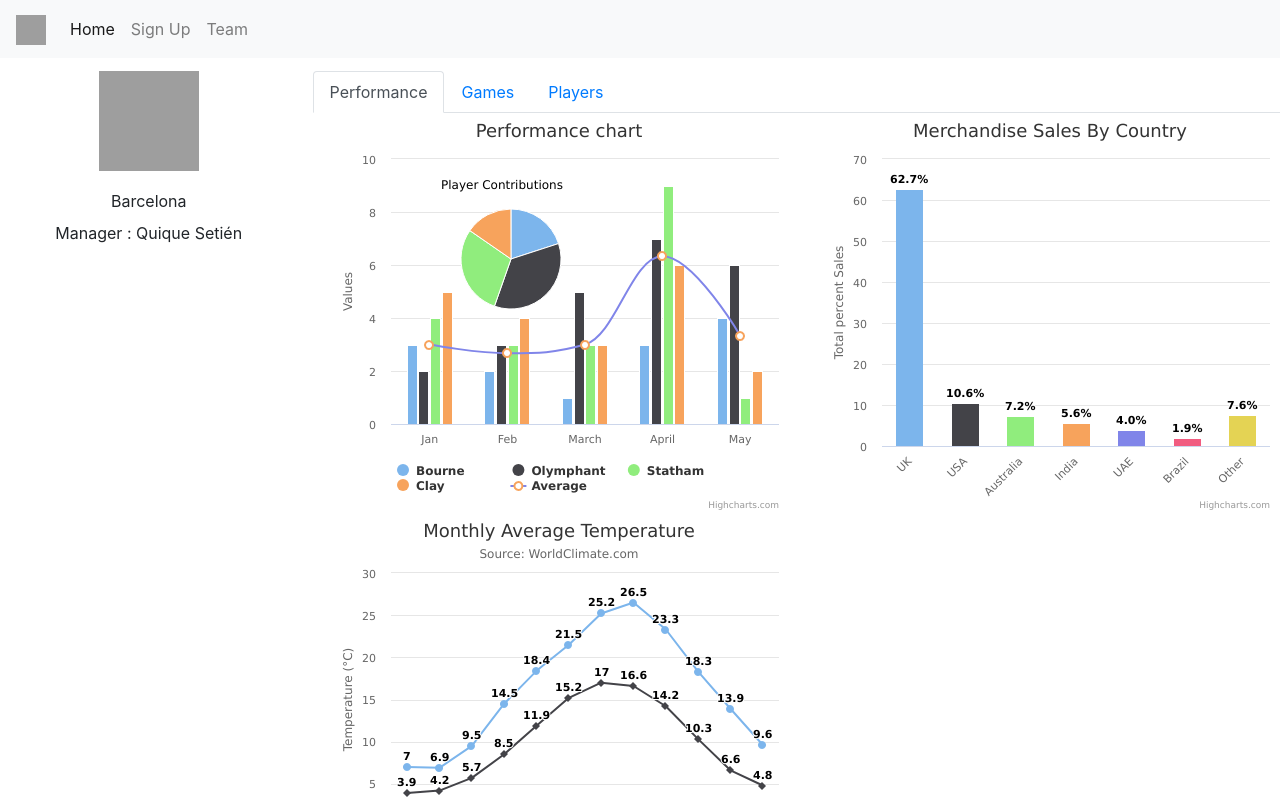
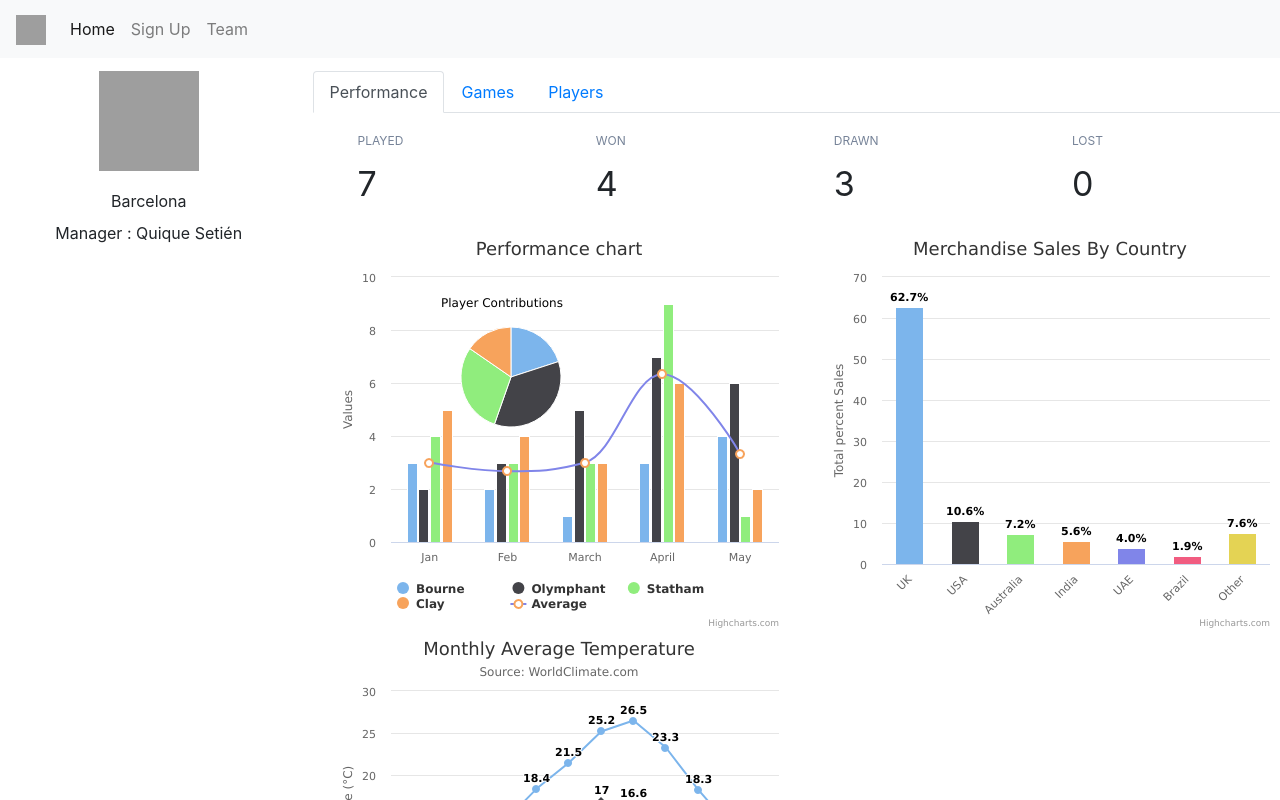
Before and after one commit to Lp063/ubx, a React (Create React App) app: page /teamManager in a window 1280 px wide. Shown: the top 800 px of the page. Built offline with nearby package versions, Linux system fonts and the light colour scheme; grey boxes are pictures that could not be loaded.

Commit message:
pwdl and games improvement

```diff
--- a/src/App.js
+++ b/src/App.js
@@ -1,5 +1,5 @@
 import React, { Component } from 'react';
-import { BrowserRouter as Router, Route, Redirect  } from 'react-router-dom';
+import { BrowserRouter as Router, Route  } from 'react-router-dom';
 import Axios from 'axios';
 import history from "./utils/history";
 
--- a/src/components/lists/gamesPlayedList/GamesPlayed.js
+++ b/src/components/lists/gamesPlayedList/GamesPlayed.js
@@ -1,5 +1,7 @@
 import React from 'react';
-import { Col, Row, Image } from 'react-bootstrap';
+import { Col, Image } from 'react-bootstrap';
+import { FontAwesomeIcon } from '@fortawesome/react-fontawesome'
+import { faCamera, faThumbsDown } from '@fortawesome/free-solid-svg-icons'
 
 import './GamesPlayed.css'
 
@@ -10,10 +12,10 @@ function GamesPlayed(props){
             {
                 props.gamesInADay.games.map((game,index)=>(
                    <Col key={index} md={12} sm={12} xs={12} style={style.singleGame.container}>
-                        <Col md={3} sm={12} xs={12}>{ game.location }</Col>
+                        <Col md={3} sm={12} xs={12} className="hidden-sm hidden-xs" >{ game.location }</Col>
                         <Col md={6} sm={12} xs={12} style={style.singleGame.teamScoreContainer}>
                             <Col md={5} sm={12} xs={12} style={style.singleGame.team.container}>
-                                <text style={style.singleGame.team.name}>{game.teams[0].name} </text>
+                                <label style={style.singleGame.team.name}>{game.teams[0].name} </label>
                                 <Image style={style.singleGame.team.emblemImage} src={game.teams[0].teamEmblem} />
                             </Col>
                             <Col md={2} sm={3} xs={3} style={style.singleGame.score}>
@@ -21,11 +23,13 @@ function GamesPlayed(props){
                             </Col>
                             <Col md={5} sm={12} xs={12} style={style.singleGame.team.container}>
                                 <Image style={style.singleGame.team.emblemImage} src={game.teams[1].teamEmblem} />
-                                <text style={style.singleGame.team.name}>{game.teams[1].name}</text>
+                                <label style={style.singleGame.team.name}>{game.teams[1].name}</label>
                             </Col>
                         </Col>
                         <Col md={3} sm={12} xs={12}>
-                            <a href={game.eventMediaUrl.url}> {game.eventMediaUrl.text} </a>
+                            {
+                                game.eventMediaUrl.exist?<div style={style.singleGame.highlights.circleAnchorTag}> <a href={game.eventMediaUrl.url} title={game.eventMediaUrl.text} style={style.singleGame.highlights.anchorTag}> <FontAwesomeIcon icon={faCamera} /> </a></div>:""
+                            }
                         </Col>
                     </Col>
                 ))
@@ -67,6 +71,19 @@ const style={
             emblemImage:{
                 height: "40px"
             }
+        },
+        highlights:{
+            circleAnchorTag:{
+                border: "1px solid blue",
+                borderRadius: "35px",
+                width: "43px",
+                height: "41px"
+            },
+            anchorTag:{
+                position: "relative",
+                left: "12px",
+                top: "7px"
+            }
         }
     }
 };
--- /dev/null
+++ b/src/components/lists/pwdl/TeamPwdl.js
@@ -0,0 +1,29 @@
+import React from 'react';
+import { Row, Col } from 'react-bootstrap';
+
+function TeamPwdl(props){
+    console.log(props);
+    return(
+        <Col lg={3} md={3} sm={12} xs={12} >
+            <Col lg={12} md={12} sm={6} xs={6}>
+                <label style={style.metric}>{props.card.metric}</label>
+            </Col>
+            <Col lg={12} md={12} sm={6} xs={6}>
+                <label style={style.count}>{props.card.count}</label>
+            </Col>
+        </Col>
+    );
+}
+
+const style={
+    metric:{
+        color: "#768398",
+        fontSize:"12px",
+        textTransform: "uppercase"
+    },
+    count:{
+       fontSize:"34px"
+    }
+};
+
+export default TeamPwdl
--- a/src/components/pages/TeamManager/TeamManager.js
+++ b/src/components/pages/TeamManager/TeamManager.js
@@ -3,8 +3,9 @@ import { Container, Row, Col, Table, Tabs, Tab} from 'react-bootstrap';
 import Highcharts from 'highcharts';
 import HighchartsReact from 'highcharts-react-official';
 
+import TeamPwdl from '../../lists/pwdl/TeamPwdl'
+import GamesPlayed from '../../lists/gamesPlayedList/GamesPlayed';
 import PlayerListTableRow from '../../lists/playerList/PlayerListTableRow';
-import GamesPlayed from '../../lists/gamesPlayedList/GamesPlayed';
 
 import './TeamManager.css'
 
@@ -13,6 +14,8 @@ class TeamManager extends Component{
     constructor(props){
         super(props);
         this.state={
+            teamStats:{
+            },
             teamPlayerList:[],
             games:[]
         };
@@ -21,6 +24,28 @@ class TeamManager extends Component{
     }
 
     componentDidMount(){
+
+        var teamPwdl={
+            pwdl:[{
+                id:0,
+                metric:"played",
+                count:7
+            },{
+                id:1,
+                metric:"Won",
+                count:4
+            },{
+                id:2,
+                metric:"Drawn",
+                count:3
+            },{
+                id:3,
+                metric:"Lost",
+                count:0
+            }]
+        };
+        this.setState({teamStats:teamPwdl});
+
         var teamPlayers=[
             {
                 id:1,
@@ -155,6 +180,11 @@ class TeamManager extends Component{
                     <Tabs defaultActiveKey="performance" id="uncontrolled-tab-example">
                         <Tab eventKey="performance" title="Performance">
                             <Container>
+                                <Row lg={4} md={4} sm={1} xs={1} style={{margin: "14px auto"}} >
+                                    {
+                                        this.state.teamStats.pwdl ? this.state.teamStats.pwdl.map((detail,index)=>{ return <TeamPwdl key={index} card={detail} /> }):""
+                                    }
+                                </Row>
                                 <Row lg={2} md={2} sm={1} xs={1} >
                                     <div className="col-md-12">
                                         <HighchartsReact highcharts={Highcharts} options={teamPerformanceChart} />
```
